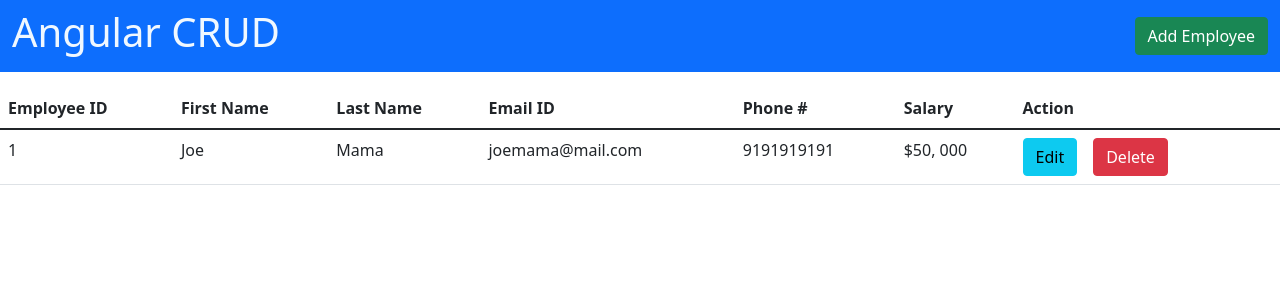
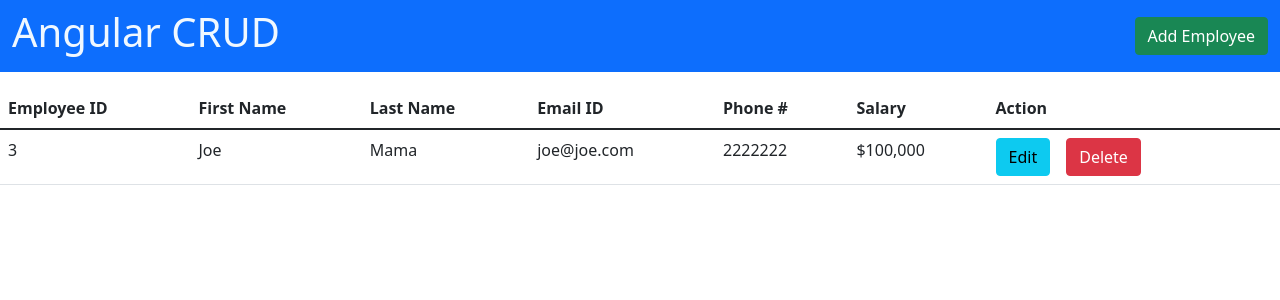
Before and after one commit to DashaDasha88/crud-11, an Angular app: page / in a window 1280 px wide. Shown: the top 300 px of the page. Built offline with nearby package versions, Linux system fonts and the light colour scheme; data requests are answered from the project's data file.

Commit message:
add the onedit functionality

```diff
--- a/db.json
+++ b/db.json
@@ -1,19 +1,12 @@
 {
   "posts": [
     {
-      "id": 1,
-      "title": "json-server",
-      "author": "typicode"
+      "id": 3,
+      "firstName": "Joe",
+      "lastName": "Mama",
+      "email": "joe@joe.com",
+      "phone": "2222222",
+      "salary": "$100,000"
     }
-  ],
-  "comments": [
-    {
-      "id": 1,
-      "body": "some comment",
-      "postId": 1
-    }
-  ],
-  "profile": {
-    "name": "typicode"
-  }
+  ]
 }
--- a/src/app/employee-dashboard/employee-dashboard.component.html
+++ b/src/app/employee-dashboard/employee-dashboard.component.html
@@ -22,16 +22,16 @@
     </tr>
   </thead>
   <tbody>
-    <tr>
-      <td>1</td>
-      <td>Joe</td>
-      <td>Mama</td>
-      <td>joemama@mail.com</td>
-      <td>9191919191</td>
-      <td>$50, 000</td>
+    <tr *ngFor="let row of employeeData">
+      <td>{{row.id}}</td>
+      <td>{{row.firstName}}</td>
+      <td>{{row.lastName}}</td>
+      <td>{{row.email}}</td>
+      <td>{{row.phone}}</td>
+      <td>{{row.salary}}</td>
       <td>
-        <button class="btn btn-info">Edit</button>
-        <button class="btn btn-danger mx-3">Delete</button>
+        <button (click)="onEdit(row)" type="button" data-bs-toggle="modal" data-bs-target="#exampleModal" class="btn btn-info">Edit</button>
+        <button (click)="deleteEmployee(row)" class="btn btn-danger mx-3">Delete</button>
       </td>
     </tr>
   </tbody>
@@ -76,7 +76,7 @@
       </div>
       <div class="modal-footer">
         <button type="button" class="btn btn-secondary" data-bs-dismiss="modal">Close</button>
-        <button type="button" class="btn btn-primary">Add</button>
+        <button type="button" (click)="postEmployeeDetails()" class="btn btn-primary">Add</button>
       </div>
     </div>
   </div>
--- a/src/app/employee-dashboard/employee-dashboard.component.ts
+++ b/src/app/employee-dashboard/employee-dashboard.component.ts
@@ -1,5 +1,7 @@
 import { Component, OnInit } from '@angular/core';
-import { EmailValidator, FormBuilder, FormGroup } from '@angular/forms';
+import { FormBuilder, FormGroup } from '@angular/forms';
+import { EmployeeModel } from './employee-dashboard.model';
+import { ApiService } from '../shared/api.service';
 
 @Component({
   selector: 'app-employee-dashboard',
@@ -9,8 +11,10 @@ import { EmailValidator, FormBuilder, FormGroup } from '@angular/forms';
 export class EmployeeDashboardComponent implements OnInit {
 
   formValue !: FormGroup;
+  employeeModelObj : EmployeeModel = new EmployeeModel();
+  employeeData !: any;
 
-  constructor(private formbuilder: FormBuilder) { }
+  constructor(private formbuilder: FormBuilder, private api : ApiService) { }
 
   ngOnInit(): void {
     this.formValue = this.formbuilder.group({
@@ -20,6 +24,52 @@ export class EmployeeDashboardComponent implements OnInit {
       phone : [''],
       salary : ['']
     })
+
+    this.getAllEmployees();
+  }
+
+  postEmployeeDetails(){
+    this.employeeModelObj.firstName = this.formValue.value.firstName;
+    this.employeeModelObj.lastName = this.formValue.value.lastName;
+    this.employeeModelObj.email = this.formValue.value.email;
+    this.employeeModelObj.phone = this.formValue.value.phone;
+    this.employeeModelObj.salary = this.formValue.value.salary;
+
+    this.api.postEmployee(this.employeeModelObj)
+    .subscribe(res=>{
+      console.log(res);
+      alert("Employee Added Succesfully")
+      let ref = document.getElementById('cancel')
+      ref?.click();
+      this.formValue.reset();
+      this.getAllEmployees();
+    },
+    err=>{
+      alert("Something went wrong");
+    })
+  }
+
+  getAllEmployees(){
+    this.api.getEmployees()
+    .subscribe(res => {
+      this.employeeData = res;
+    })
+  }
+
+  deleteEmployee(row : any) {
+    this.api.deleteEmployee(row.id)
+    .subscribe(res=> {
+      alert("Employee Deleted");
+      this.getAllEmployees();
+    })
+  }
+
+  onEdit(row : any) {
+    this.formValue.controls['firstName'].setValue(row.firstName);
+    this.formValue.controls['lastName'].setValue(row.lastName);
+    this.formValue.controls['email'].setValue(row.email);
+    this.formValue.controls['phone'].setValue(row.phone);
+    this.formValue.controls['salary'].setValue(row.salary);
   }
 
 }
--- /dev/null
+++ b/src/app/employee-dashboard/employee-dashboard.model.ts
@@ -0,0 +1,8 @@
+export class EmployeeModel {
+  id : number = 0;
+  firstName : string = '';
+  lastName : string = '';
+  email : string = '';
+  phone : string = '';
+  salary : string = '';
+}
--- a/src/app/shared/api.service.ts
+++ b/src/app/shared/api.service.ts
@@ -7,7 +7,7 @@ import { map } from 'rxjs/operators';
 })
 export class ApiService {
 
-  private apiURL = 'http://localhost:3000/posts'
+  private apiURL = 'http://localhost:3000/posts';
 
   constructor(private http: HttpClient) { }
 
@@ -18,7 +18,7 @@ export class ApiService {
     }))
   }
 
-  getEmployee() {
+  getEmployees() {
     return this.http.get<any>(this.apiURL)
     .pipe(map((res: any) => {
       return res;
```
